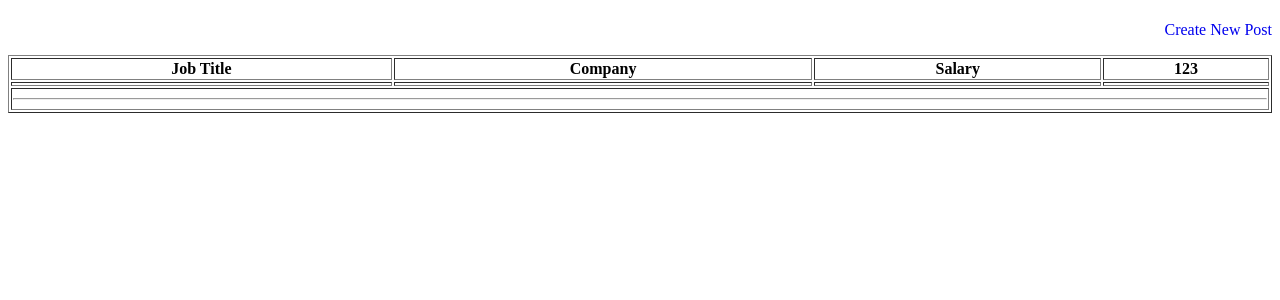
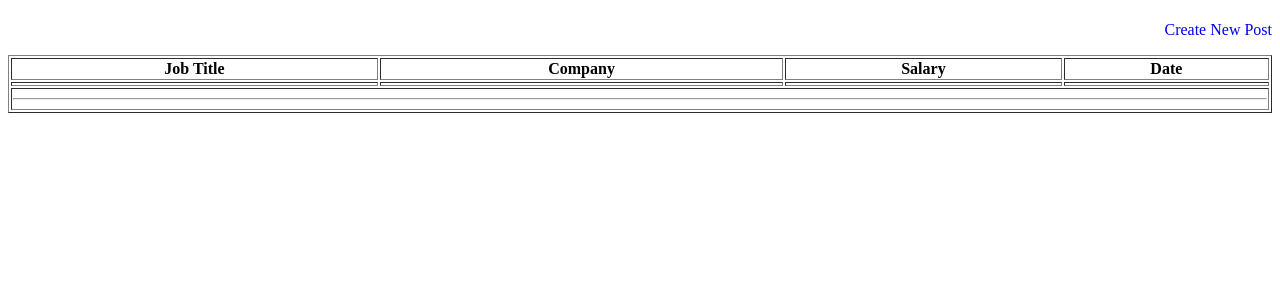
Before and after one commit to piyal01713/pp-ptf, a PHP site: page /Job-List.php in a window 1280 px wide. Shown: the part 45-345 px from the top of the page. Run offline with PHP 8.4, Linux system fonts and the light colour scheme; data that the repository does not hold is empty.

Commit message:
tuka balik

```diff
--- a/app/Job-List.php
+++ b/app/Job-List.php
@@ -21,7 +21,7 @@
                         <th>Job Title</th>
                         <th>Company</th>
                         <th>Salary</th>
-                        <th>123</th>
+                        <th>Date</th>
                         </tr>
                 </thead>
                 <tbody>
```
